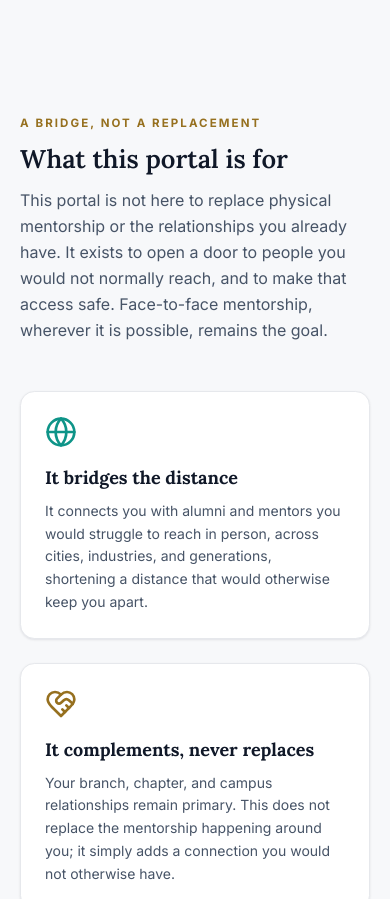
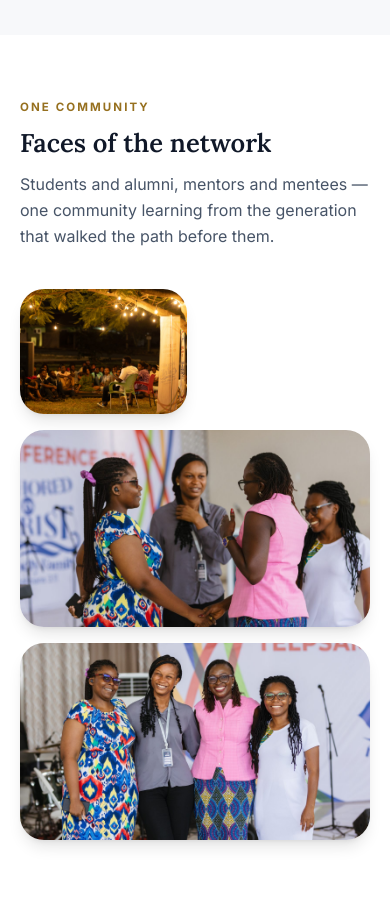
Before and after one commit to AnalystElikem/telpsam-portal, a Next.js app: page / in a window 390 px wide. Shown: the part 2900-3799 px from the top of the page. Built offline with nearby package versions, Linux system fonts and the light colour scheme; no server answers.

Commit message:
One-time questions + look-and-feel pass, question-thread cleanup, mobile-nav polish, homepage gallery

```diff
--- a/src/app/(app)/mentorships/[id]/page.tsx
+++ b/src/app/(app)/mentorships/[id]/page.tsx
@@ -29,10 +29,14 @@ export default async function ConversationPage({
 
   const { data: mentorship } = await supabase
     .from("mentorships")
-    .select("id, mentor_id, mentee_id, status, ended_at, ended_by, expires_at")
+    .select("id, mentor_id, mentee_id, status, kind, ended_at, ended_by, expires_at")
     .eq("id", id)
     .maybeSingle();
   if (!mentorship) notFound();
+
+  // A one-time question is a short, lighter connection: no extension, no
+  // periodic check-in, and no long-term mentorship guide.
+  const isQuestion = mentorship.kind === "question";
 
   const isParticipant =
     mentorship.mentor_id === me.id || mentorship.mentee_id === me.id;
@@ -52,7 +56,7 @@ export default async function ConversationPage({
 
   // A mentorship can be extended only ONCE. Read any existing request (either
   // participant can see it) to decide what to show.
-  const { data: extReq } = isParticipant
+  const { data: extReq } = isParticipant && !isQuestion
     ? await supabase
         .from("extension_requests")
         .select("status")
@@ -64,6 +68,7 @@ export default async function ConversationPage({
   const extensionUsed = Boolean(extReq); // one-time: any prior request blocks another
   const canRequestExtension =
     isParticipant &&
+    !isQuestion &&
     mentorship.status !== "ended" &&
     !extensionUsed &&
     (isExpired || (daysLeft !== null && daysLeft <= 14));
@@ -152,7 +157,7 @@ export default async function ConversationPage({
 
   // Periodic check-in: ask a participant how it's going if they haven't in ~14 days.
   let checkinDue = false;
-  if (isParticipant && !isEnded) {
+  if (isParticipant && !isEnded && !isQuestion) {
     const { data: lastCheckin } = await supabase
       .from("checkins")
       .select("created_at")
@@ -185,7 +190,9 @@ export default async function ConversationPage({
           <p className="text-sm capitalize text-muted">
             {isCoordinatorView
               ? `Coordinator review · ${mentorship.status}`
-              : `${mentorship.mentor_id === me.id ? "Your mentee" : "Your mentor"} · ${mentorship.status}`}
+              : isQuestion
+                ? `Quick question · ${mentorship.status}`
+                : `${mentorship.mentor_id === me.id ? "Your mentee" : "Your mentor"} · ${mentorship.status}`}
           </p>
         </div>
         {isParticipant && (
@@ -210,9 +217,13 @@ export default async function ConversationPage({
 
       {isEnded && (
         <p className="mt-3 rounded-lg border border-line bg-canvas px-3 py-2 text-xs text-body">
-          {isExpired && mentorship.status !== "ended"
-            ? "This mentorship has reached the end of its 3-month period, so the conversation is now read-only."
-            : "This mentorship has ended. The conversation is now read-only."}
+          {isQuestion
+            ? isExpired && mentorship.status !== "ended"
+              ? "This question conversation has reached the end of its 2-week window, so it's now read-only."
+              : "This question conversation has closed. It's now read-only."
+            : isExpired && mentorship.status !== "ended"
+              ? "This mentorship has reached the end of its 3-month period, so the conversation is now read-only."
+              : "This mentorship has ended. The conversation is now read-only."}
           {isCoordinatorView && mentorship.ended_by && (
             <>
               {" "}
@@ -231,9 +242,12 @@ export default async function ConversationPage({
 
       {isParticipant && !isEnded && expiresAt && (
         <p className="mt-3 rounded-lg bg-canvas px-3 py-2 text-xs text-muted">
-          This mentorship runs until {expiresAt.toLocaleDateString()}
+          {isQuestion ? "This question conversation is open until " : "This mentorship runs until "}
+          {expiresAt.toLocaleDateString()}
           {daysLeft !== null && daysLeft <= 14 ? ` (${daysLeft} day${daysLeft === 1 ? "" : "s"} left)` : ""}.
-          It ends automatically then. A one-time 2-week extension can be requested.
+          {isQuestion
+            ? " It closes automatically then."
+            : " It ends automatically then. A one-time 2-week extension can be requested."}
         </p>
       )}
 
@@ -360,7 +374,7 @@ export default async function ConversationPage({
         </div>
       ) : (
         <>
-          {isParticipant && !isEnded && <MentorshipGuide open={messages.length === 0} />}
+          {isParticipant && !isEnded && !isQuestion && <MentorshipGuide open={messages.length === 0} />}
 
           <ConversationThread
             mentorshipId={id}
@@ -418,16 +432,16 @@ export default async function ConversationPage({
             {/* End mentorship */}
             <details className="text-sm">
               <summary className="inline-flex cursor-pointer items-center gap-1.5 text-muted hover:text-danger">
-                <LogOut className="h-4 w-4" /> End this mentorship
+                <LogOut className="h-4 w-4" /> {isQuestion ? "Close this conversation" : "End this mentorship"}
               </summary>
               <form action={endMentorship} className="card mt-3 max-w-md space-y-3 p-4">
                 <input type="hidden" name="mentorship_id" value={id} />
                 <p className="text-sm text-body">
-                  You can end this mentorship at any time, for any reason. The other
-                  person will not be told. The Program Coordinators are notified so
-                  they can follow up if needed. This closes the conversation.
+                  {isQuestion
+                    ? "You can close this conversation at any time, for any reason. The other person will not be told. The Program Coordinators are notified so they can follow up if needed."
+                    : "You can end this mentorship at any time, for any reason. The other person will not be told. The Program Coordinators are notified so they can follow up if needed. This closes the conversation."}
                 </p>
-                <button className="btn btn-outline !text-danger">End mentorship</button>
+                <button className="btn btn-outline !text-danger">{isQuestion ? "Close conversation" : "End mentorship"}</button>
               </form>
             </details>
           </div>
--- a/src/app/page.tsx
+++ b/src/app/page.tsx
@@ -168,6 +168,49 @@ export default async function Home() {
         </div>
       </section>
 
+      {/* Community moments */}
+      <section className="bg-white">
+        <div className="mx-auto max-w-6xl px-5 py-16">
+          <div className="max-w-2xl">
+            <p className="eyebrow">One community</p>
+            <h2 className="mt-3 text-h2">Faces of the network</h2>
+            <p className="mt-3 leading-relaxed text-body">
+              Students and alumni, mentors and mentees — one community learning from
+              the generation that walked the path before them.
+            </p>
+          </div>
+          <div className="mt-10 grid gap-4 md:grid-cols-3 md:grid-rows-2">
+            <div className="group relative overflow-hidden rounded-3xl shadow-lg md:row-span-2 md:aspect-auto aspect-[4/3]">
+              <Image
+                src="/images/telpsam-5.jpg"
+                alt="TELPSAM students together"
+                fill
+                className="object-cover transition-transform duration-500 group-hover:scale-105"
+                sizes="(max-width: 768px) 90vw, 33vw"
+              />
+            </div>
+            <div className="group relative col-span-2 aspect-[16/9] overflow-hidden rounded-3xl shadow-lg">
+              <Image
+                src="/images/telpsam-2.jpg"
+                alt="TELPSAM alumni and mentors"
+                fill
+                className="object-cover transition-transform duration-500 group-hover:scale-105"
+                sizes="(max-width: 768px) 90vw, 66vw"
+              />
+            </div>
+            <div className="group relative col-span-2 aspect-[16/9] overflow-hidden rounded-3xl shadow-lg">
+              <Image
+                src="/images/telpsam-1.jpg"
+                alt="The TELPSAM community"
+                fill
+                className="object-cover transition-transform duration-500 group-hover:scale-105"
+                sizes="(max-width: 768px) 90vw, 66vw"
+              />
+            </div>
+          </div>
+        </div>
+      </section>
+
       {/* What it is — and isn't */}
       <section className="bg-canvas">
         <div className="mx-auto max-w-6xl px-5 py-20">
--- a/src/components/HeaderBar.tsx
+++ b/src/components/HeaderBar.tsx
@@ -3,6 +3,7 @@
 import { useState } from "react";
 import Link from "next/link";
 import Image from "next/image";
+import { usePathname } from "next/navigation";
 import { LogOut, Menu, X } from "lucide-react";
 import { signOut } from "@/app/actions/auth";
 
@@ -28,7 +29,16 @@ export default function HeaderBar({
   role: string;
 }) {
   const [open, setOpen] = useState(false);
+  const pathname = usePathname();
   const totalBadges = Object.values(badges).reduce((a, b) => a + b, 0);
+
+  // Highlight the current section. Exact match for the roots ("/", "/admin") so
+  // they don't swallow every child route; prefix match for everything else so a
+  // detail page (e.g. /mentorships/123) still lights up its parent tab.
+  const isActive = (href: string) =>
+    href === "/" || href === "/admin"
+      ? pathname === href
+      : pathname === href || pathname.startsWith(href + "/");
 
   return (
     <header className="border-b border-line bg-white">
@@ -68,34 +78,53 @@ export default function HeaderBar({
       {/* Desktop links row */}
       <nav className="hidden border-t border-line md:block">
         <div className="mx-auto flex max-w-6xl gap-1 overflow-x-auto px-4 py-2">
-          {links.map((l) => (
+          {links.map((l) => {
+            const active = isActive(l.href);
+            return (
               <Link
                 key={l.href}
                 href={l.href}
-              className="inline-flex shrink-0 items-center gap-1.5 rounded-md px-3 py-1.5 text-sm font-medium text-body hover:bg-canvas hover:text-navy"
+                aria-current={active ? "page" : undefined}
+                className={`inline-flex shrink-0 items-center gap-1.5 rounded-md px-3 py-1.5 text-sm font-medium transition-colors ${
+                  active ? "bg-canvas font-semibold text-navy" : "text-body hover:bg-canvas hover:text-navy"
+                }`}
               >
                 {l.label}
                 {badges[l.href] > 0 && <Badge count={badges[l.href]} />}
               </Link>
-          ))}
+            );
+          })}
         </div>
       </nav>
 
       {/* Mobile dropdown menu */}
       {open && (
         <nav className="border-t border-line md:hidden">
-          <div className="flex flex-col px-3 py-2">
-            {links.map((l) => (
+          {/* Who's signed in (hidden in the top bar on mobile). */}
+          <div className="flex items-center justify-between px-5 py-3">
+            <div>
+              <p className="text-sm font-semibold leading-tight text-ink">{fullName}</p>
+              <p className="text-xs capitalize text-muted">{role}</p>
+            </div>
+          </div>
+          <div className="flex max-h-[65vh] flex-col gap-0.5 overflow-y-auto border-t border-line px-3 py-2">
+            {links.map((l) => {
+              const active = isActive(l.href);
+              return (
                 <Link
                   key={l.href}
                   href={l.href}
                   onClick={() => setOpen(false)}
-                className="inline-flex items-center gap-2 rounded-md px-3 py-2.5 text-sm font-medium text-body hover:bg-canvas hover:text-navy"
+                  aria-current={active ? "page" : undefined}
+                  className={`flex items-center justify-between rounded-md px-3 py-3 text-sm font-medium transition-colors ${
+                    active ? "bg-canvas font-semibold text-navy" : "text-body hover:bg-canvas hover:text-navy"
+                  }`}
                 >
-                {l.label}
+                  <span>{l.label}</span>
                   {badges[l.href] > 0 && <Badge count={badges[l.href]} />}
                 </Link>
-            ))}
+              );
+            })}
           </div>
         </nav>
       )}
```
Lines whose indentation alone changed are shown as unchanged.
